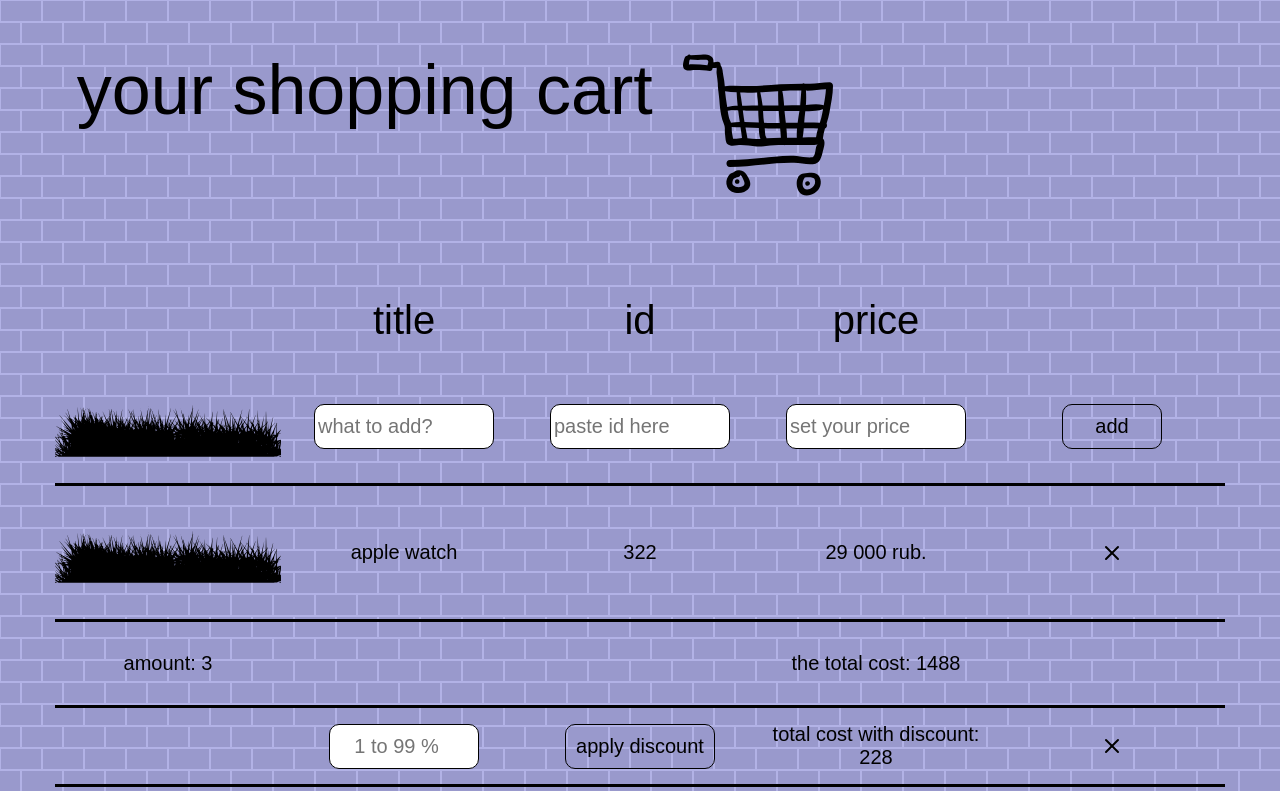
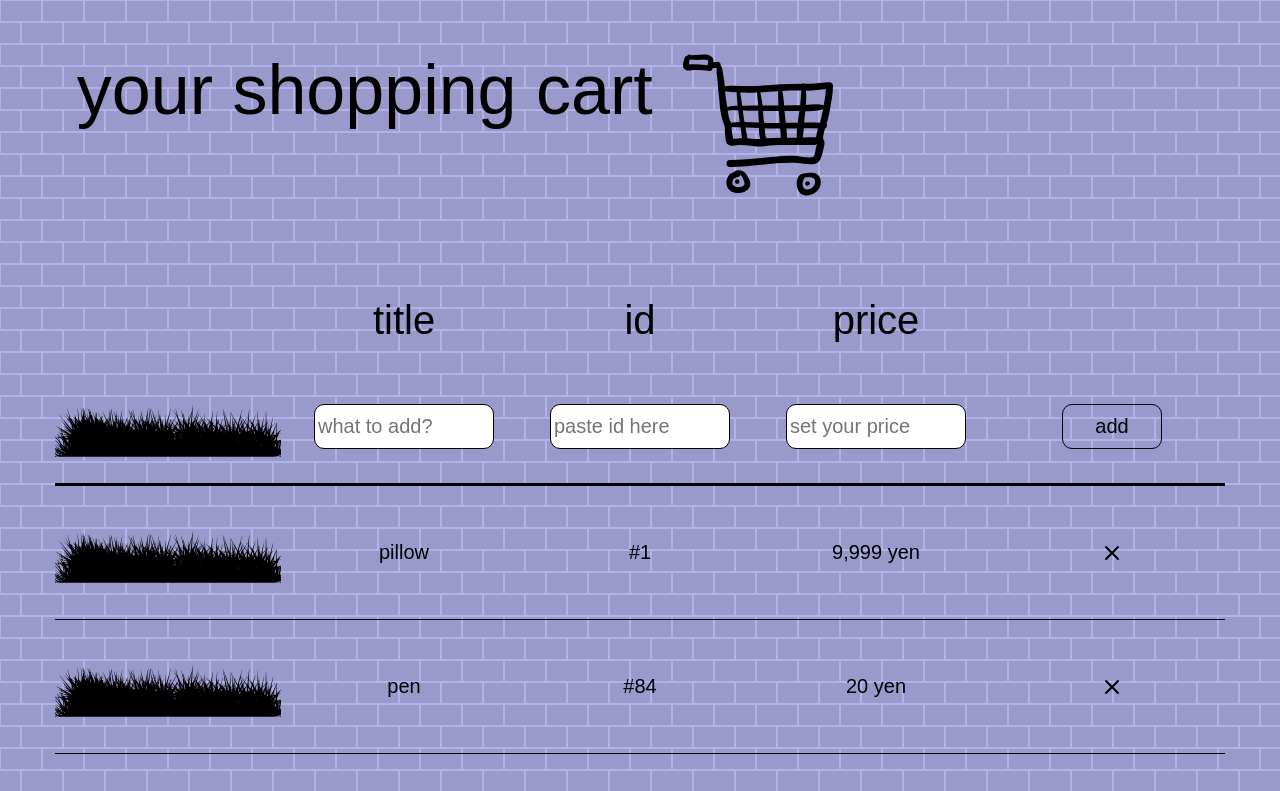
Before and after one commit to shonenenenene/my-shopping-cart-app, a React (Create React App) app: page / in a window 1280 px wide. Shown: the top 791 px of the page. Built offline with nearby package versions, Linux system fonts and the light colour scheme; a web font is replaced by a local one.

Commit message:
revival 1

```diff
--- a/src/components/App/App.jsx
+++ b/src/components/App/App.jsx
@@ -4,7 +4,6 @@ import "./_base.scss"
 import "./_section-cart.scss"
 
 import Cart from '../Cart';
-
 
 function App() {
   return (
--- a/src/components/Cart/index.jsx
+++ b/src/components/Cart/index.jsx
@@ -1,16 +1,28 @@
+import { useState } from 'react';
 import AddProduct from '../AddProduct';
 import CartFooter from '../CartFooter';
 import CartHeader from '../CartHeader';
 import Product from '../Products';
+import currentCart from './../../data';
 
 const Cart = () => {
+    const [cart, setCart] = useState( currentCart )
+
+    const deleteProduct = (id) => {
+        setCart( ( cart ) => cart.filter((product) =>  id !== product.id))
+    }
+
+    const products = cart.map( (product) => {
+        return <Product product={product} key={product.id} deleteProduct={deleteProduct} />
+    })
+
     return (
         <section className="cart">
 
             <CartHeader />
             <AddProduct />
-            <Product />
-            <CartFooter />
+            {products}
+            <CartFooter cart={ cart } />
 
         </section>
     );
--- a/src/components/CartFooter/index.jsx
+++ b/src/components/CartFooter/index.jsx
@@ -1,11 +1,25 @@
+import { useEffect, useState } from 'react';
 import Discount from '../Discount';
 import Total from '../Total';
 import "./style.scss"
 
-const CartFooter = () => {
+const CartFooter = ( { cart } ) => {
+
+    const [totalSum, setTotalSum] = useState( {
+        price: cart.reduce( ( prev, curr ) => prev + curr.price, 0 ),
+        amount: cart.length,
+    } )
+
+    useEffect( () => {
+        setTotalSum( {
+            price: cart.reduce( ( prev, curr ) => prev + curr.price, 0 ),
+            amount: cart.length,
+        })
+    },[cart])
+
     return (
         <footer className="cart-footer">
-            <Total />
+            <Total totalSum={ totalSum } />
             <Discount />
         </footer>
     );
--- a/src/components/Discount/index.jsx
+++ b/src/components/Discount/index.jsx
@@ -3,7 +3,7 @@ import "./style.scss"
 const Discount = () => {
     return (
         <div className="cart-footer__discount">
-            <input className="discount-value" type="number" placeholder="1 to 99 %"/>
+            <input className="discount-value" type="number" placeholder="1 to 100 %" min="1" max="100" />
             <button type="button">apply discount</button>
             <div className="total-discount">total cost with discount: 228</div>
             <button type="button">
--- a/src/components/Products/index.jsx
+++ b/src/components/Products/index.jsx
@@ -1,15 +1,19 @@
 import "./style.scss"
 
-const Product = () => {
+const Product = ( { product, deleteProduct } ) => {
+    const { id, title, price } = product
+
+    const priceFormatter = new Intl.NumberFormat()
+
     return (
         <section className="products">
             <div className="product">
                 <div className="product__img"><img src="./img/itempic-placeholder.svg" alt="hi"/></div>
-                <div className="product__title">Apple watch</div>
-                <div className="product__id">322</div>
-                <div className="product__price">29 000 rub.</div>
+                <div className="product__title">{ title }</div>
+                <div className="product__id">#{ id }</div>
+                <div className="product__price">{ priceFormatter.format(price) } yen</div>
                 <div className="product__controls">
-                    <button type="button">
+                    <button type="button" onClick={() => { deleteProduct(id) }} id={id}>
                         <img src="./img/icons/cross.svg" alt="Delete"/>
                     </button>
                 </div>
--- a/src/components/Total/index.jsx
+++ b/src/components/Total/index.jsx
@@ -1,10 +1,12 @@
 import "./style.scss"
 
-const Total = () => {
+const Total = ( {totalSum} ) => {
+    const { price, amount } = totalSum
+    const priceFormatter = new Intl.NumberFormat()
     return (
         <div className="cart-footer__total">
-            <div className="total-count">amount: 3</div>
-            <div className="total-price">the total cost: 1488</div>
+            <div className="total-count">amount: { amount }</div>
+            <div className="total-price">the total cost: { priceFormatter.format(price)}</div>
         </div>
     );
 }
--- /dev/null
+++ b/src/data.js
@@ -0,0 +1,19 @@
+const currentCart = [
+    {
+        id: 1,
+        title: 'pillow',
+        price: 9999,
+    },
+    {
+        id: 84,
+        title: 'pen',
+        price: 20,
+    },
+    {
+        id: 59,
+        title: 'pickles',
+        price: 120,
+    },
+]
+
+export default currentCart
--- a/src/index.js
+++ b/src/index.js
@@ -1,7 +1,6 @@
 import React from 'react';
 import ReactDOM from 'react-dom/client';
 import App from './components/App/App';
-
 const root = ReactDOM.createRoot( document.getElementById( 'root' ) );
 
 root.render(<App />);
```
